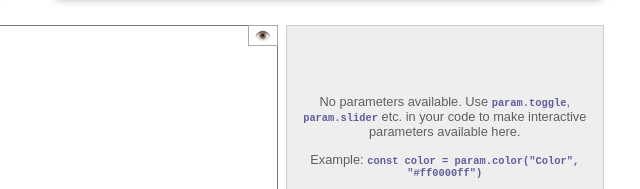
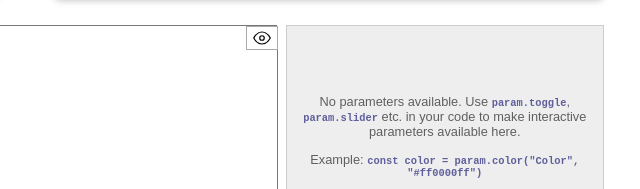
Before and after one commit to marverati/image-lib-js, a website built with Parcel: page src/editor/editor.html in a window 1280 px wide. Shown: the part 388-577 px from the top of the page, 624-1264 px from the left. Built offline with nearby package versions, Linux system fonts and the light colour scheme.

Commit message:
Fix eye emoji rendering

```diff
--- a/src/editor/editor.html
+++ b/src/editor/editor.html
@@ -1,6 +1,7 @@
 <html>
 <head>
     <title>ImageLibJS Primary Editor</title>
+    <meta charset="utf-8">
     <script src="./editor.ts"></script>
     <style>
         body {
@@ -179,7 +180,7 @@
         #editor-docu-toggle {
             position: absolute;
             right: 0;
-            top: 0;
+            top: 1px;
             z-index: 3;
             background-color: #fff;
             border: 1px solid #aaa;
@@ -404,7 +405,14 @@
                     <button
                         id="editor-docu-toggle"
                         title="Toggle between code and documentation view"
-                    >👁️</button>
+                        aria-label="Toggle documentation view"
+                    >
+                        <!-- Inline SVG eye icon to avoid encoding issues with emoji on some servers -->
+                        <svg xmlns="http://www.w3.org/2000/svg" width="18" height="18" viewBox="0 0 24 24" fill="none" stroke="currentColor" stroke-width="1.6" stroke-linecap="round" stroke-linejoin="round" aria-hidden="true">
+                            <path d="M1 12s4-8 11-8 11 8 11 8-4 8-11 8S1 12 1 12z"></path>
+                            <circle cx="12" cy="12" r="3"></circle>
+                        </svg>
+                    </button>
                 </div>
                 <div id="parameter-container">
                     <div id="parameter-empty-state">
```
